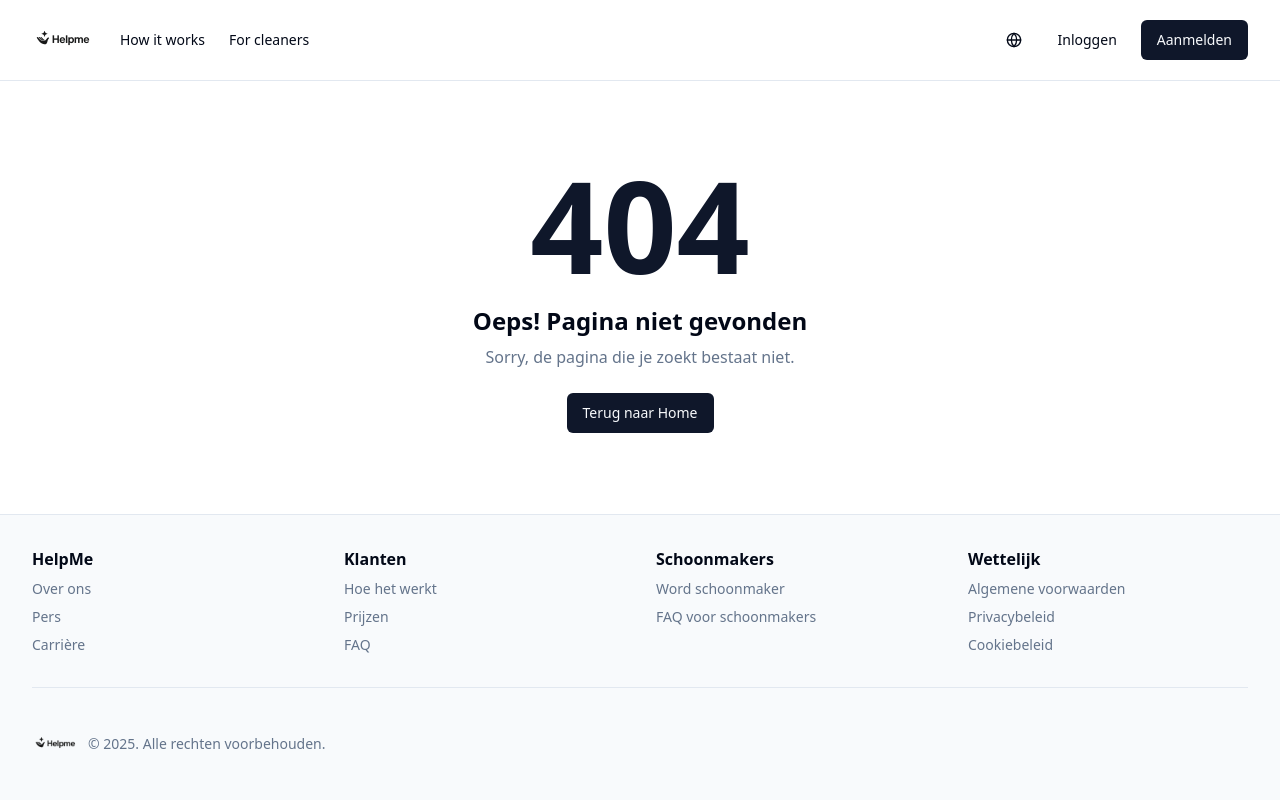
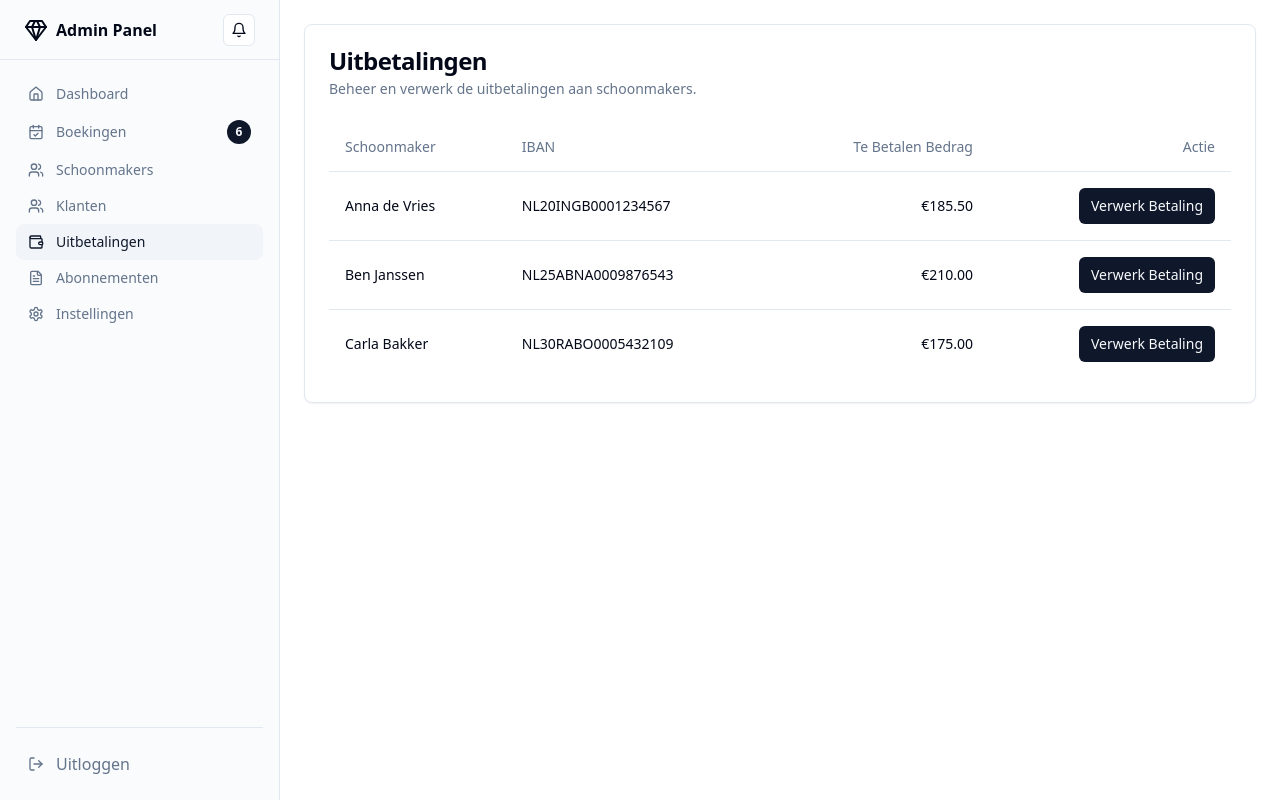
Before and after one commit to brenodiogo1/helpme, a React (Vite) app: page /admin/uitbetalingen in a window 1280 px wide. Built offline with nearby package versions, Linux system fonts and the light colour scheme.

Commit message:
[dyad] Adicionando Logout e Simulação de Pagamentos - wrote 8 file(s)

```diff
--- a/src/App.tsx
+++ b/src/App.tsx
@@ -49,6 +49,8 @@ import SchoonmakerFAQ from "./pages/legal/SchoonmakerFAQ";
 import AlgemeneVoorwaarden from "./pages/legal/AlgemeneVoorwaarden";
 import Privacybeleid from "./pages/legal/Privacybeleid";
 import Cookiebeleid from "./pages/legal/Cookiebeleid";
+import PayoutSettings from "./pages/cleaner/PayoutSettings";
+import PayoutsBeheren from "./pages/admin/PayoutsBeheren";
 
 const queryClient = new QueryClient();
 
@@ -96,6 +98,7 @@ const App = () => (
             <Route path="profiel" element={<CleanerProfiel />} />
             <Route path="beschikbaarheid" element={<CleanerAvailability />} />
             <Route path="inkomsten" element={<CleanerEarnings />} />
+            <Route path="uitbetalingen" element={<PayoutSettings />} />
             <Route path="recensies" element={<MyReviews />} />
             <Route path="abonnement" element={<CleanerSubscription />} />
             <Route path="instellingen" element={<CleanerSettings />} />
@@ -120,6 +123,7 @@ const App = () => (
             <Route path="schoonmakers/bewerken/:id" element={<SchoonmakerForm />} />
             <Route path="klanten" element={<CustomersBeheren />} />
             <Route path="boekingen" element={<BoekingenBeheren />} />
+            <Route path="uitbetalingen" element={<PayoutsBeheren />} />
             <Route path="abonnementen" element={<SubscriptionsBeheren />} />
             <Route path="instellingen" element={<AdminSettings />} />
           </Route>
--- a/src/components/AdminSidebar.tsx
+++ b/src/components/AdminSidebar.tsx
@@ -1,8 +1,9 @@
-import { Bell, Home, Users, CalendarCheck, FileText, Settings, Gem } from "lucide-react";
+import { Bell, Home, Users, CalendarCheck, FileText, Settings, Gem, LogOut, Wallet } from "lucide-react";
 import { Link, useLocation } from "react-router-dom";
 import { Button } from "@/components/ui/button";
 import { Badge } from "@/components/ui/badge";
 import { cn } from "@/lib/utils";
+import { Separator } from "./ui/separator";
 
 const AdminSidebar = () => {
   const location = useLocation();
@@ -21,7 +22,7 @@ const AdminSidebar = () => {
             <span className="sr-only">Toggle notifications</span>
           </Button>
         </div>
-        <div className="flex-1">
+        <div className="flex-1 overflow-auto py-2">
           <nav className="grid items-start px-2 text-sm font-medium lg:px-4">
             <Link
               to="/admin"
@@ -67,6 +68,16 @@ const AdminSidebar = () => {
               Klanten
             </Link>
             <Link
+              to="/admin/uitbetalingen"
+              className={cn(
+                "flex items-center gap-3 rounded-lg px-3 py-2 text-muted-foreground transition-all hover:text-primary",
+                isActive("/admin/uitbetalingen") && "bg-muted text-primary"
+              )}
+            >
+              <Wallet className="h-4 w-4" />
+              Uitbetalingen
+            </Link>
+            <Link
               to="/admin/abonnementen"
               className={cn(
                 "flex items-center gap-3 rounded-lg px-3 py-2 text-muted-foreground transition-all hover:text-primary",
@@ -88,6 +99,13 @@ const AdminSidebar = () => {
             </Link>
           </nav>
         </div>
+        <div className="mt-auto p-4">
+          <Separator className="mb-4" />
+          <Link to="/" className="flex items-center gap-3 rounded-lg px-3 py-2 text-muted-foreground transition-all hover:text-primary">
+            <LogOut className="h-4 w-4" />
+            Uitloggen
+          </Link>
+        </div>
       </div>
     </div>
   );
--- a/src/components/CleanerSidebar.tsx
+++ b/src/components/CleanerSidebar.tsx
@@ -1,6 +1,7 @@
-import { Home, Calendar, User, Settings, Wallet, Star, CalendarDays } from "lucide-react";
+import { Home, Calendar, User, Settings, Wallet, Star, CalendarDays, LogOut } from "lucide-react";
 import { Link, useLocation } from "react-router-dom";
 import { cn } from "@/lib/utils";
+import { Separator } from "./ui/separator";
 
 const CleanerSidebar = () => {
   const location = useLocation();
@@ -14,7 +15,7 @@ const CleanerSidebar = () => {
             <span className="">Mijn Dashboard</span>
           </Link>
         </div>
-        <div className="flex-1">
+        <div className="flex-1 overflow-auto py-2">
           <nav className="grid items-start px-2 text-sm font-medium lg:px-4">
             <Link
               to="/dashboard"
@@ -55,6 +56,16 @@ const CleanerSidebar = () => {
             >
               <Wallet className="h-4 w-4" />
               Inkomsten
+            </Link>
+            <Link
+              to="/dashboard/uitbetalingen"
+              className={cn(
+                "flex items-center gap-3 rounded-lg px-3 py-2 text-muted-foreground transition-all hover:text-primary",
+                isActive("/dashboard/uitbetalingen") && "bg-muted text-primary"
+              )}
+            >
+              <Wallet className="h-4 w-4" />
+              Uitbetalingsgegevens
             </Link>
             <Link
               to="/dashboard/recensies"
@@ -98,6 +109,13 @@ const CleanerSidebar = () => {
             </Link>
           </nav>
         </div>
+        <div className="mt-auto p-4">
+          <Separator className="mb-4" />
+          <Link to="/" className="flex items-center gap-3 rounded-lg px-3 py-2 text-muted-foreground transition-all hover:text-primary">
+            <LogOut className="h-4 w-4" />
+            Uitloggen
+          </Link>
+        </div>
       </div>
     </div>
   );
--- a/src/components/CustomerSidebar.tsx
+++ b/src/components/CustomerSidebar.tsx
@@ -1,6 +1,7 @@
-import { Home, Calendar, User, Settings, CreditCard, MapPin, Heart } from "lucide-react";
+import { Home, Calendar, User, Settings, CreditCard, MapPin, Heart, LogOut } from "lucide-react";
 import { Link, useLocation } from "react-router-dom";
 import { cn } from "@/lib/utils";
+import { Separator } from "./ui/separator";
 
 const CustomerSidebar = () => {
   const location = useLocation();
@@ -14,7 +15,7 @@ const CustomerSidebar = () => {
             <span className="">Mijn Account</span>
           </Link>
         </div>
-        <div className="flex-1">
+        <div className="flex-1 overflow-auto py-2">
           <nav className="grid items-start px-2 text-sm font-medium lg:px-4">
             <Link
               to="/account"
@@ -88,6 +89,13 @@ const CustomerSidebar = () => {
             </Link>
           </nav>
         </div>
+        <div className="mt-auto p-4">
+          <Separator className="mb-4" />
+          <Link to="/" className="flex items-center gap-3 rounded-lg px-3 py-2 text-muted-foreground transition-all hover:text-primary">
+            <LogOut className="h-4 w-4" />
+            Uitloggen
+          </Link>
+        </div>
       </div>
     </div>
   );
--- a/src/pages/Boeken.tsx
+++ b/src/pages/Boeken.tsx
@@ -6,7 +6,7 @@ import { Card, CardContent, CardDescription, CardFooter, CardHeader, CardTitle }
 import { Separator } from "@/components/ui/separator";
 import { Checkbox } from "@/components/ui/checkbox";
 import { Label } from "@/components/ui/label";
-import { Minus, Plus } from "lucide-react";
+import { Minus, Plus, CreditCard } from "lucide-react";
 import { format } from "date-fns";
 import { nl } from "date-fns/locale";
 import { showLoading, showSuccess, dismissToast } from "@/utils/toast";
@@ -40,6 +40,7 @@ const Boeken = () => {
     const [hours, setHours] = useState(3);
     const [selectedServices, setSelectedServices] = useState<string[]>([]);
     const [isProcessing, setIsProcessing] = useState(false);
+    const [paymentMethod, setPaymentMethod] = useState<string | null>(null);
 
     const schoonmaker = mockSchoonmaker; // Fetch cleaner by id
 
@@ -155,10 +156,21 @@ const Boeken = () => {
                             </div>
                         </div>
                     </div>
+                     <Separator />
+                    <div>
+                        <h3 className="text-lg font-semibold mb-4">Kies een betaalmethode</h3>
+                        <div className="grid grid-cols-1 sm:grid-cols-3 gap-4">
+                            <Button variant={paymentMethod === 'ideal' ? 'default' : 'outline'} onClick={() => setPaymentMethod('ideal')}>iDEAL</Button>
+                            <Button variant={paymentMethod === 'paypal' ? 'default' : 'outline'} onClick={() => setPaymentMethod('paypal')}>PayPal</Button>
+                            <Button variant={paymentMethod === 'creditcard' ? 'default' : 'outline'} onClick={() => setPaymentMethod('creditcard')}>
+                                <CreditCard className="mr-2 h-4 w-4" /> Creditcard
+                            </Button>
+                        </div>
+                    </div>
                 </CardContent>
                 <CardFooter>
-                    <Button size="lg" className="w-full" onClick={handleConfirmBooking} disabled={isProcessing}>
-                        {isProcessing ? "Verwerken..." : "Nu betalen en bevestigen"}
+                    <Button size="lg" className="w-full" onClick={handleConfirmBooking} disabled={isProcessing || !paymentMethod}>
+                        {isProcessing ? "Verwerken..." : `Betaal €${totalPrice.toFixed(2)} en bevestig`}
                     </Button>
                 </CardFooter>
             </Card>
--- a/src/pages/admin/AdminSettings.tsx
+++ b/src/pages/admin/AdminSettings.tsx
@@ -1,7 +1,18 @@
+import { Button } from "@/components/ui/button";
 import { Card, CardContent, CardDescription, CardHeader, CardTitle } from "@/components/ui/card";
+import { Input } from "@/components/ui/input";
+import { Label } from "@/components/ui/label";
+import { Separator } from "@/components/ui/separator";
+import { showSuccess } from "@/utils/toast";
 
 const AdminSettings = () => {
+  const handleSubmit = (e: React.FormEvent) => {
+    e.preventDefault();
+    showSuccess("Instellingen opgeslagen! (Simulatie)");
+  };
+
   return (
+    <div className="space-y-6">
       <Card>
         <CardHeader>
           <CardTitle>Platform Instellingen</CardTitle>
@@ -13,6 +24,30 @@ const AdminSettings = () => {
           <p>Instellingen zoals tarieven, commissies en e-mailnotificaties komen hier.</p>
         </CardContent>
       </Card>
+      <Card>
+        <CardHeader>
+          <CardTitle>Payment Gateway Instellingen</CardTitle>
+          <CardDescription>
+            Voer hier je API-sleutels in voor de betalingsverwerking.
+          </CardDescription>
+        </CardHeader>
+        <CardContent>
+          <form onSubmit={handleSubmit} className="space-y-4 max-w-lg">
+            <div className="space-y-2">
+              <Label htmlFor="stripe-key">Stripe API Key</Label>
+              <Input id="stripe-key" placeholder="sk_test_..." />
+            </div>
+            <div className="space-y-2">
+              <Label htmlFor="paypal-key">PayPal Client ID</Label>
+              <Input id="paypal-key" placeholder="AZ..." />
+            </div>
+            <div className="flex justify-end">
+              <Button type="submit">Opslaan</Button>
+            </div>
+          </form>
+        </CardContent>
+      </Card>
+    </div>
   );
 };
 
--- /dev/null
+++ b/src/pages/admin/PayoutsBeheren.tsx
@@ -0,0 +1,53 @@
+import { Button } from "@/components/ui/button";
+import { Card, CardContent, CardDescription, CardHeader, CardTitle } from "@/components/ui/card";
+import { Table, TableBody, TableCell, TableHead, TableHeader, TableRow } from "@/components/ui/table";
+import { showSuccess } from "@/utils/toast";
+
+const mockPayouts = [
+    { id: "1", name: "Anna de Vries", iban: "NL20INGB0001234567", amount: 185.50 },
+    { id: "2", name: "Ben Janssen", iban: "NL25ABNA0009876543", amount: 210.00 },
+    { id: "3", name: "Carla Bakker", iban: "NL30RABO0005432109", amount: 175.00 },
+];
+
+const PayoutsBeheren = () => {
+  const handlePayout = (name: string) => {
+    showSuccess(`Betaling voor ${name} succesvol verwerkt! (Simulatie)`);
+  };
+
+  return (
+    <Card>
+      <CardHeader>
+        <CardTitle>Uitbetalingen</CardTitle>
+        <CardDescription>
+          Beheer en verwerk de uitbetalingen aan schoonmakers.
+        </CardDescription>
+      </CardHeader>
+      <CardContent>
+        <Table>
+          <TableHeader>
+            <TableRow>
+              <TableHead>Schoonmaker</TableHead>
+              <TableHead>IBAN</TableHead>
+              <TableHead className="text-right">Te Betalen Bedrag</TableHead>
+              <TableHead className="text-right">Actie</TableHead>
+            </TableRow>
+          </TableHeader>
+          <TableBody>
+            {mockPayouts.map((payout) => (
+              <TableRow key={payout.id}>
+                <TableCell className="font-medium">{payout.name}</TableCell>
+                <TableCell>{payout.iban}</TableCell>
+                <TableCell className="text-right">€{payout.amount.toFixed(2)}</TableCell>
+                <TableCell className="text-right">
+                    <Button size="sm" onClick={() => handlePayout(payout.name)}>Verwerk Betaling</Button>
+                </TableCell>
+              </TableRow>
+            ))}
+          </TableBody>
+        </Table>
+      </CardContent>
+    </Card>
+  );
+};
+
+export default PayoutsBeheren;
--- /dev/null
+++ b/src/pages/cleaner/PayoutSettings.tsx
@@ -0,0 +1,76 @@
+"use client";
+
+import { useForm } from "react-hook-form";
+import { zodResolver } from "@hookform/resolvers/zod";
+import * as z from "zod";
+import { Button } from "@/components/ui/button";
+import { Card, CardContent, CardDescription, CardHeader, CardTitle } from "@/components/ui/card";
+import { Input } from "@/components/ui/input";
+import { Form, FormControl, FormField, FormItem, FormLabel, FormMessage } from "@/components/ui/form";
+import { showSuccess } from "@/utils/toast";
+
+const formSchema = z.object({
+  accountHolder: z.string().min(1, { message: "Naam van de rekeninghouder is verplicht." }),
+  iban: z.string().regex(/NL\d{2}[A-Z]{4}\d{10}/, { message: "Voer een geldig Nederlands IBAN in." }),
+});
+
+const PayoutSettings = () => {
+  const form = useForm<z.infer<typeof formSchema>>({
+    resolver: zodResolver(formSchema),
+    defaultValues: {
+      accountHolder: "Anna de Vries",
+      iban: "NL20INGB0001234567",
+    },
+  });
+
+  function onSubmit(values: z.infer<typeof formSchema>) {
+    console.log(values);
+    showSuccess("Bankgegevens succesvol opgeslagen!");
+  }
+
+  return (
+    <Card>
+      <CardHeader>
+        <CardTitle>Uitbetalingsgegevens</CardTitle>
+        <CardDescription>Beheer hier je bankgegevens voor het ontvangen van betalingen.</CardDescription>
+      </CardHeader>
+      <CardContent>
+        <Form {...form}>
+          <form onSubmit={form.handleSubmit(onSubmit)} className="grid gap-6 max-w-lg">
+            <FormField
+              control={form.control}
+              name="accountHolder"
+              render={({ field }) => (
+                <FormItem>
+                  <FormLabel>Naam Rekeninghouder</FormLabel>
+                  <FormControl>
+                    <Input {...field} />
+                  </FormControl>
+                  <FormMessage />
+                </FormItem>
+              )}
+            />
+            <FormField
+              control={form.control}
+              name="iban"
+              render={({ field }) => (
+                <FormItem>
+                  <FormLabel>IBAN</FormLabel>
+                  <FormControl>
+                    <Input placeholder="NL00ABCD1234567890" {...field} />
+                  </FormControl>
+                  <FormMessage />
+                </FormItem>
+              )}
+            />
+            <div className="flex justify-end">
+              <Button type="submit">Opslaan</Button>
+            </div>
+          </form>
+        </Form>
+      </CardContent>
+    </Card>
+  );
+};
+
+export default PayoutSettings;
```
Lines whose indentation alone changed are shown as unchanged.
